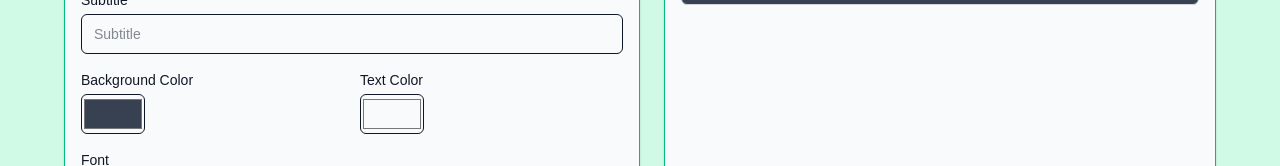
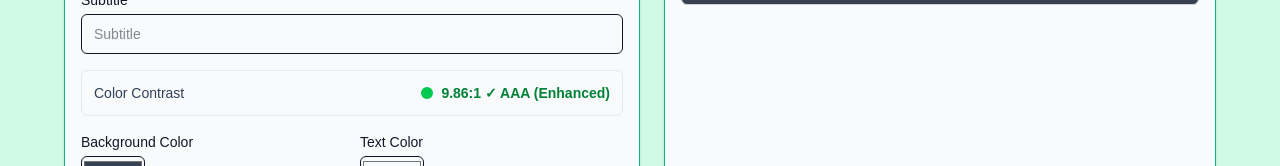
Before and after one commit to victoriacheng15/cover-craft, a Next.js app in the folder frontend/: page / in a window 1280 px wide. Shown: the part 467-633 px from the top of the page. Built offline with nearby package versions, Linux system fonts and the light colour scheme; no server answers.

Commit message:
add UI for live update on color validation

```diff
--- a/frontend/src/components/form/CoverForm.tsx
+++ b/frontend/src/components/form/CoverForm.tsx
@@ -9,7 +9,7 @@ import {
   SectionTitle,
   Select,
 } from "@/components/ui";
-import { FONT_OPTIONS, SIZE_PRESETS, useForm } from "@/hooks";
+import { FONT_OPTIONS, SIZE_PRESETS, useForm, useContrastCheck } from "@/hooks";
 import {
   fontFamilyMap,
   lato,
@@ -32,6 +32,12 @@ export default function CoverForm() {
     handleDownload,
     handleReset,
   } = useForm();
+
+  const contrastCheck = useContrastCheck(
+    formData.backgroundColor,
+    formData.textColor,
+  );
+
   const errorId = "form-error-message";
 
   return (
@@ -91,6 +97,38 @@ export default function CoverForm() {
           />
         </FormField>
 
+        <div className="p-3 bg-slate-50 rounded-md border border-slate-200">
+          <div className="flex items-center justify-between">
+            <p className="text-sm font-medium text-slate-700">Color Contrast</p>
+            <div className="flex items-center gap-2">
+              {contrastCheck.status === "good" && (
+                <>
+                  <span className="inline-block w-3 h-3 bg-green-500 rounded-full"></span>
+                  <span className="text-sm font-semibold text-green-700">
+                    {contrastCheck.message}
+                  </span>
+                </>
+              )}
+              {contrastCheck.status === "warning" && (
+                <>
+                  <span className="inline-block w-3 h-3 bg-yellow-500 rounded-full"></span>
+                  <span className="text-sm font-semibold text-yellow-700">
+                    {contrastCheck.message}
+                  </span>
+                </>
+              )}
+              {contrastCheck.status === "poor" && (
+                <>
+                  <span className="inline-block w-3 h-3 bg-red-500 rounded-full"></span>
+                  <span className="text-sm font-semibold text-red-700">
+                    {contrastCheck.message}
+                  </span>
+                </>
+              )}
+            </div>
+          </div>
+        </div>
+
         <div className="flex gap-4">
           <div className="flex-1">
             <FormField label="Background Color" htmlFor="background-color">
@@ -148,12 +186,19 @@ export default function CoverForm() {
         <div className="flex justify-center gap-2">
           <Button
             onClick={handleGenerate}
-            disabled={!formData.title || isGenerating}
+            disabled={!formData.title || isGenerating || !contrastCheck.meetsWCAG}
             isLoading={isGenerating}
+            title={
+              !contrastCheck.meetsWCAG
+                ? `Cannot generate: ${contrastCheck.message}`
+                : undefined
+            }
             aria-label={
               isGenerating
                 ? "Generating your cover image"
-                : "Generate cover image"
+                : !contrastCheck.meetsWCAG
+                  ? `Generate button disabled: ${contrastCheck.message}`
+                  : "Generate cover image"
             }
           >
             {isGenerating ? "Generating..." : "Generate"}
--- a/frontend/src/hooks/index.ts
+++ b/frontend/src/hooks/index.ts
@@ -1,4 +1,5 @@
 import { useAnalytics } from "./useAnalytics";
+import { useContrastCheck } from "./useContrastCheck";
 import { FONT_OPTIONS, SIZE_PRESETS, useForm } from "./useForm";
 
-export { useAnalytics, FONT_OPTIONS, SIZE_PRESETS, useForm };
+export { useAnalytics, useContrastCheck, FONT_OPTIONS, SIZE_PRESETS, useForm };
--- /dev/null
+++ b/frontend/src/hooks/useContrastCheck.ts
@@ -0,0 +1,51 @@
+import { useEffect, useMemo, useState } from "react";
+import { getContrastStatus } from "@/lib/contrast";
+
+export interface ContrastCheckResult {
+  status: "good" | "warning" | "poor";
+  ratio: number | null;
+  level: "AAA" | "AA" | "FAIL" | null;
+  message: string;
+  meetsWCAG: boolean;
+}
+
+// Hook to check color contrast with debouncing for performance
+// backgroundColor: Background hex color
+// textColor: Text hex color
+// debounceMs: Debounce delay in milliseconds (default: 300ms)
+// Returns contrast status information
+export function useContrastCheck(
+  backgroundColor: string,
+  textColor: string,
+  debounceMs: number = 300,
+): ContrastCheckResult {
+  const [debouncedColors, setDebouncedColors] = useState({
+    backgroundColor,
+    textColor,
+  });
+
+  // Debounce the color changes
+  useEffect(() => {
+    const timer = setTimeout(() => {
+      setDebouncedColors({ backgroundColor, textColor });
+    }, debounceMs);
+
+    return () => clearTimeout(timer);
+  }, [backgroundColor, textColor, debounceMs]);
+
+  // Calculate contrast with debounced colors
+  return useMemo(() => {
+    const { status, ratio, level, message } = getContrastStatus(
+      debouncedColors.backgroundColor,
+      debouncedColors.textColor,
+    );
+
+    return {
+      status,
+      ratio,
+      level,
+      message,
+      meetsWCAG: status !== "poor",
+    };
+  }, [debouncedColors]);
+}
--- /dev/null
+++ b/frontend/src/lib/contrast.ts
@@ -0,0 +1,147 @@
+/**
+ * Color Contrast Validation Utilities
+ * Implements WCAG contrast ratio calculations for accessibility compliance
+ */
+
+// Convert hex color to RGB values
+// hex: Hex color string (e.g., "#ffffff" or "#fff")
+// Returns object with r, g, b values (0-255)
+export function hexToRgb(
+  hex: string,
+): { r: number; g: number; b: number } | null {
+  // Remove # if present
+  const cleanHex = hex.replace(/^#/, "");
+
+  // Handle 3-digit hex
+  const hexStr =
+    cleanHex.length === 3
+      ? cleanHex
+          .split("")
+          .map((char) => char + char)
+          .join("")
+      : cleanHex;
+
+  // Validate hex format
+  if (!/^[0-9A-Fa-f]{6}$/.test(hexStr)) {
+    return null;
+  }
+
+  const r = parseInt(hexStr.substring(0, 2), 16);
+  const g = parseInt(hexStr.substring(2, 4), 16);
+  const b = parseInt(hexStr.substring(4, 6), 16);
+
+  return { r, g, b };
+}
+
+// Calculate relative luminance of a color
+// Uses WCAG formula: https://www.w3.org/TR/WCAG20/#relativeluminancedef
+// rgb: RGB object with r, g, b values (0-255)
+// Returns luminance value (0-1)
+export function getRelativeLuminance(rgb: {
+  r: number;
+  g: number;
+  b: number;
+}): number {
+  // Convert to sRGB
+  const [rs, gs, bs] = [rgb.r, rgb.g, rgb.b].map((value) => {
+    const v = value / 255;
+    return v <= 0.03928 ? v / 12.92 : Math.pow((v + 0.055) / 1.055, 2.4);
+  });
+
+  // Calculate luminance
+  return 0.2126 * rs + 0.7152 * gs + 0.0722 * bs;
+}
+
+// Calculate contrast ratio between two colors
+// Uses WCAG formula: https://www.w3.org/TR/WCAG20/#contrast-ratiodef
+// color1: First hex color
+// color2: Second hex color
+// Returns contrast ratio (1-21)
+export function getContrastRatio(
+  color1: string,
+  color2: string,
+): number | null {
+  const rgb1 = hexToRgb(color1);
+  const rgb2 = hexToRgb(color2);
+
+  if (!rgb1 || !rgb2) {
+    return null;
+  }
+
+  const lum1 = getRelativeLuminance(rgb1);
+  const lum2 = getRelativeLuminance(rgb2);
+
+  const lighter = Math.max(lum1, lum2);
+  const darker = Math.min(lum1, lum2);
+
+  return (lighter + 0.05) / (darker + 0.05);
+}
+
+// WCAG compliance levels
+export const WCAG_LEVELS = {
+  AA: 4.5, // Normal text (14px or smaller)
+  AAA: 7, // Enhanced contrast
+  FAIL: 4.5, // Below AA
+} as const;
+
+// Determine WCAG compliance level
+// contrastRatio: Contrast ratio (1-21)
+// Returns compliance level: "AAA" | "AA" | "FAIL"
+export function getWCAGLevel(contrastRatio: number): "AAA" | "AA" | "FAIL" {
+  if (contrastRatio >= WCAG_LEVELS.AAA) {
+    return "AAA";
+  }
+  if (contrastRatio >= WCAG_LEVELS.AA) {
+    return "AA";
+  }
+  return "FAIL";
+}
+
+// Check if contrast ratio meets WCAG AA standard
+// contrastRatio: Contrast ratio (1-21)
+// Returns true if meets or exceeds WCAG AA (4.5:1)
+export function meetsWCAGAA(contrastRatio: number): boolean {
+  return contrastRatio >= WCAG_LEVELS.AA;
+}
+
+// Get color status and message for display
+// backgroundColor: Background hex color
+// textColor: Text hex color
+// Returns object with status, ratio, and level
+export function getContrastStatus(
+  backgroundColor: string,
+  textColor: string,
+): {
+  status: "good" | "warning" | "poor";
+  ratio: number | null;
+  level: "AAA" | "AA" | "FAIL" | null;
+  message: string;
+} {
+  const ratio = getContrastRatio(backgroundColor, textColor);
+
+  if (ratio === null) {
+    return {
+      status: "poor",
+      ratio: null,
+      level: null,
+      message: "Invalid color format",
+    };
+  }
+
+  const level = getWCAGLevel(ratio);
+  const status =
+    level === "FAIL" ? "poor" : level === "AA" ? "warning" : "good";
+
+  const messages: Record<string, string> = {
+    AAA: `${ratio.toFixed(2)}:1 ✓ AAA (Enhanced)`,
+    AA: `${ratio.toFixed(2)}:1 ✓ AA (Standard)`,
+    FAIL: `${ratio.toFixed(2)}:1 ✗ Below AA (Poor)`,
+  };
+
+  return {
+    status,
+    ratio,
+    level,
+    message: messages[level],
+  };
+}
```
Also changed, not shown: frontend/src/lib/index.ts (+14 -0 lines), frontend/cover.png (added).
